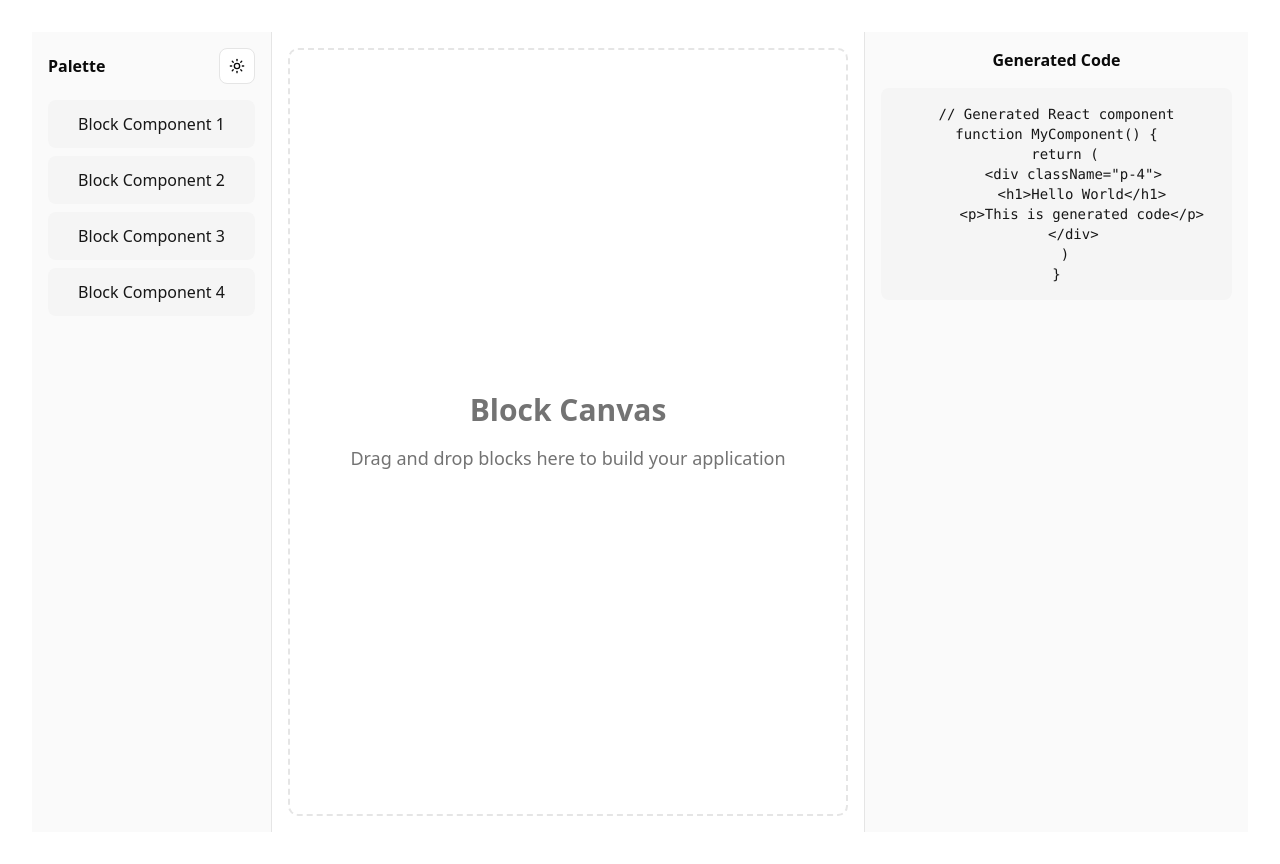
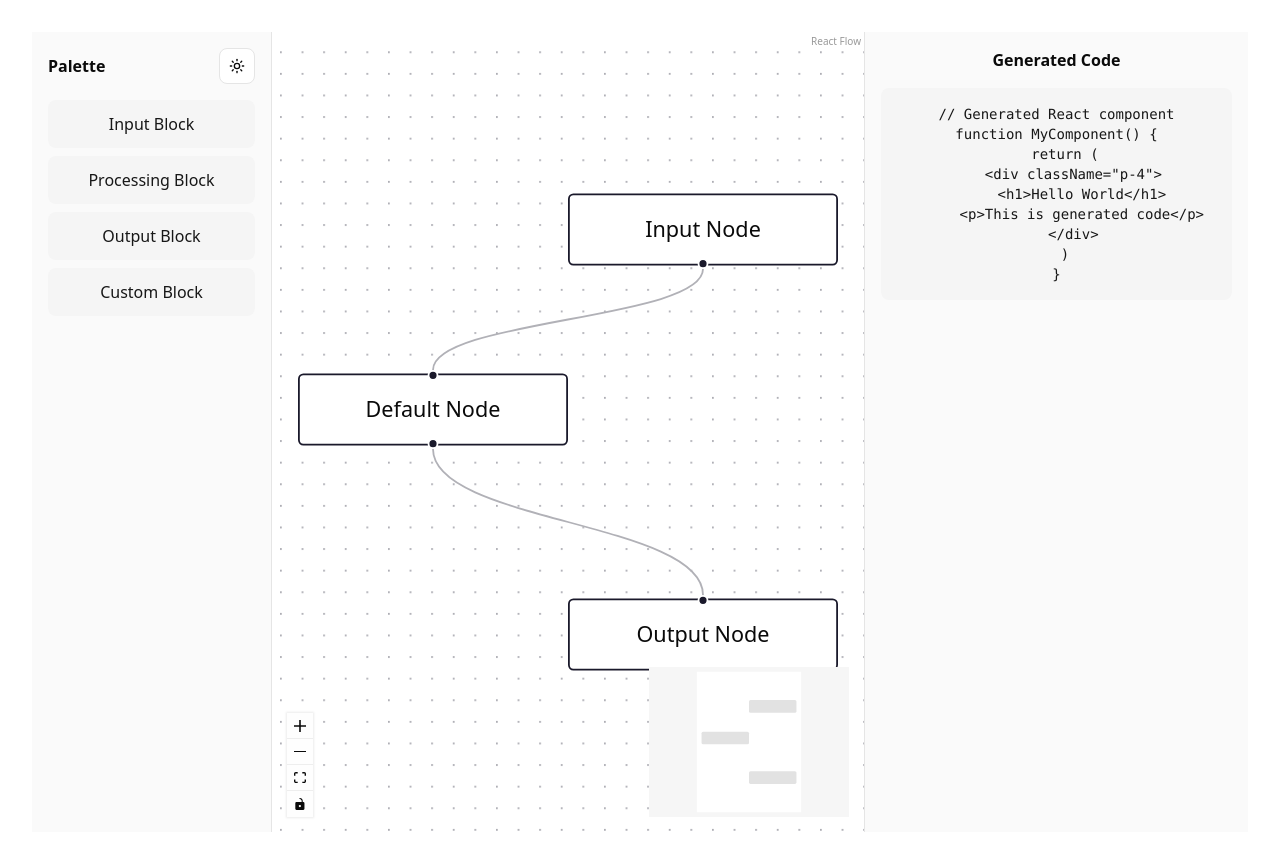
Before and after one commit to Aryagm/blockdl, a React (Vite) app: page / in a window 1280 px wide. Built offline with nearby package versions, Linux system fonts and the light colour scheme.

Commit message:
added react-flow component in center

```diff
--- a/src/App.tsx
+++ b/src/App.tsx
@@ -1,9 +1,18 @@
 import { AppShell } from './components/AppShell'
 import { ThemeProvider } from './components/ThemeProvider'
 import { ThemeToggle } from './components/ThemeToggle'
+import { CanvasEditor } from './components/CanvasEditor'
 import './App.css'
 
 function App() {
+  const onDragStart = (event: React.DragEvent, nodeType: string, layerType?: string) => {
+    event.dataTransfer.setData('application/reactflow', nodeType)
+    if (layerType) {
+      event.dataTransfer.setData('application/layertype', layerType)
+    }
+    event.dataTransfer.effectAllowed = 'move'
+  }
+
   const paletteContent = (
     <div className="space-y-4">
       <div className="flex items-center justify-between">
@@ -11,29 +20,47 @@ function App() {
         <ThemeToggle />
       </div>
       <div className="space-y-2">
-        <div className="p-3 bg-sidebar-accent rounded-md text-sidebar-accent-foreground cursor-pointer hover:bg-sidebar-accent/80 transition-colors">
-          Block Component 1
+        <div
+          className="p-3 bg-sidebar-accent rounded-md text-sidebar-accent-foreground cursor-pointer hover:bg-sidebar-accent/80 transition-colors"
+          draggable
+          onDragStart={(event) => onDragStart(event, 'input', 'component')}
+        >
+          Input Block
         </div>
-        <div className="p-3 bg-sidebar-accent rounded-md text-sidebar-accent-foreground cursor-pointer hover:bg-sidebar-accent/80 transition-colors">
-          Block Component 2
+        <div
+          className="p-3 bg-sidebar-accent rounded-md text-sidebar-accent-foreground cursor-pointer hover:bg-sidebar-accent/80 transition-colors"
+          draggable
+          onDragStart={(event) => onDragStart(event, 'default', 'processing')}
+        >
+          Processing Block
         </div>
-        <div className="p-3 bg-sidebar-accent rounded-md text-sidebar-accent-foreground cursor-pointer hover:bg-sidebar-accent/80 transition-colors">
-          Block Component 3
+        <div
+          className="p-3 bg-sidebar-accent rounded-md text-sidebar-accent-foreground cursor-pointer hover:bg-sidebar-accent/80 transition-colors"
+          draggable
+          onDragStart={(event) => onDragStart(event, 'output', 'display')}
+        >
+          Output Block
         </div>
-        <div className="p-3 bg-sidebar-accent rounded-md text-sidebar-accent-foreground cursor-pointer hover:bg-sidebar-accent/80 transition-colors">
-          Block Component 4
+        <div
+          className="p-3 bg-sidebar-accent rounded-md text-sidebar-accent-foreground cursor-pointer hover:bg-sidebar-accent/80 transition-colors"
+          draggable
+          onDragStart={(event) => onDragStart(event, 'default', 'custom')}
+        >
+          Custom Block
         </div>
       </div>
     </div>
   )
 
   const canvasContent = (
-    <div className="h-full flex items-center justify-center border-2 border-dashed border-border rounded-lg">
-      <div className="text-center text-muted-foreground">
-        <h2 className="text-3xl font-bold mb-4">Block Canvas</h2>
-        <p className="text-lg">Drag and drop blocks here to build your application</p>
-      </div>
-    </div>
+    <CanvasEditor
+      onNodesChange={(nodes) => {
+        console.log('Nodes changed:', nodes)
+      }}
+      onEdgesChange={(edges) => {
+        console.log('Edges changed:', edges)
+      }}
+    />
   )
 
   const codeViewerContent = (
--- a/src/components/AppShell.tsx
+++ b/src/components/AppShell.tsx
@@ -43,7 +43,7 @@ export function AppShell({
 
       {/* Center - Canvas */}
       <div className="flex-grow bg-background">
-        <div className="h-full p-4">
+        <div className="h-full">
           {canvas || (
             <div className="h-full flex items-center justify-center border-2 border-dashed border-border rounded-lg">
               <div className="text-center text-muted-foreground">
--- /dev/null
+++ b/src/components/CanvasEditor.tsx
@@ -0,0 +1,166 @@
+import { useCallback, useState } from 'react'
+import {
+  ReactFlow,
+  ReactFlowProvider,
+  Background,
+  Controls,
+  MiniMap,
+  useNodesState,
+  useEdgesState,
+  addEdge,
+  BackgroundVariant
+} from '@xyflow/react'
+import type {
+  Connection,
+  Edge,
+  Node,
+  NodeTypes
+} from '@xyflow/react'
+import '@xyflow/react/dist/style.css'
+
+// Initial nodes and edges
+const initialNodes: Node[] = [
+  {
+    id: '1',
+    type: 'input',
+    data: { label: 'Input Node' },
+    position: { x: 250, y: 25 },
+  },
+  {
+    id: '2',
+    data: { label: 'Default Node' },
+    position: { x: 100, y: 125 },
+  },
+  {
+    id: '3',
+    type: 'output',
+    data: { label: 'Output Node' },
+    position: { x: 250, y: 250 },
+  },
+]
+
+const initialEdges: Edge[] = [
+  { id: 'e1-2', source: '1', target: '2' },
+  { id: 'e2-3', source: '2', target: '3' },
+]
+
+// Custom node types can be defined here
+const nodeTypes: NodeTypes = {
+  // Add custom node types as needed
+}
+
+interface CanvasEditorProps {
+  className?: string
+  onNodesChange?: (nodes: Node[]) => void
+  onEdgesChange?: (edges: Edge[]) => void
+}
+
+function CanvasEditorInner({
+  className = '',
+  onNodesChange,
+  onEdgesChange
+}: CanvasEditorProps) {
+  const [nodes, setNodes, onNodesChangeInternal] = useNodesState(initialNodes)
+  const [edges, setEdges, onEdgesChangeInternal] = useEdgesState(initialEdges)
+  const [reactFlowInstance, setReactFlowInstance] = useState<any>(null)
+
+  // Handle connection between nodes
+  const onConnect = useCallback(
+    (params: Connection | Edge) => {
+      const newEdges = addEdge(params, edges)
+      setEdges(newEdges)
+      onEdgesChange?.(newEdges)
+    },
+    [edges, setEdges, onEdgesChange]
+  )
+
+  // Handle nodes changes with callback
+  const handleNodesChange = useCallback(
+    (changes: any) => {
+      onNodesChangeInternal(changes)
+      onNodesChange?.(nodes)
+    },
+    [onNodesChangeInternal, onNodesChange, nodes]
+  )
+
+  // Handle edges changes with callback
+  const handleEdgesChange = useCallback(
+    (changes: any) => {
+      onEdgesChangeInternal(changes)
+      onEdgesChange?.(edges)
+    },
+    [onEdgesChangeInternal, onEdgesChange, edges]
+  )
+
+  // Handle drag over event
+  const onDragOver = useCallback((event: React.DragEvent) => {
+    event.preventDefault()
+    event.dataTransfer.dropEffect = 'move'
+  }, [])
+
+  // Handle drop event with custom layer type strings
+  const onDrop = useCallback(
+    (event: React.DragEvent) => {
+      event.preventDefault()
+
+      const reactFlowBounds = event.currentTarget.getBoundingClientRect()
+      const type = event.dataTransfer.getData('application/reactflow')
+      const layerType = event.dataTransfer.getData('application/layertype')
+
+      // Check if the dropped element is valid
+      if (typeof type === 'undefined' || !type) {
+        return
+      }
+
+      const position = reactFlowInstance?.screenToFlowPosition({
+        x: event.clientX - reactFlowBounds.left,
+        y: event.clientY - reactFlowBounds.top,
+      })
+
+      const newNode: Node = {
+        id: `${type}-${Date.now()}`,
+        type,
+        position,
+        data: {
+          label: `${type} node`,
+          layerType: layerType || 'default'
+        },
+      }
+
+      const newNodes = [...nodes, newNode]
+      setNodes(newNodes)
+      onNodesChange?.(newNodes)
+    },
+    [reactFlowInstance, nodes, setNodes, onNodesChange]
+  )
+
+  return (
+    <div className={`h-full w-full ${className}`}>
+      <ReactFlow
+        nodes={nodes}
+        edges={edges}
+        onNodesChange={handleNodesChange}
+        onEdgesChange={handleEdgesChange}
+        onConnect={onConnect}
+        onInit={setReactFlowInstance}
+        onDrop={onDrop}
+        onDragOver={onDragOver}
+        nodeTypes={nodeTypes}
+        fitView
+        attributionPosition="top-right"
+      >
+        <Controls />
+        <MiniMap />
+        <Background variant={BackgroundVariant.Dots} gap={12} size={1} />
+      </ReactFlow>
+    </div>
+  )
+}
+
+export function CanvasEditor(props: CanvasEditorProps) {
+  return (
+    <ReactFlowProvider>
+      <CanvasEditorInner {...props} />
+    </ReactFlowProvider>
+  )
+}
```
